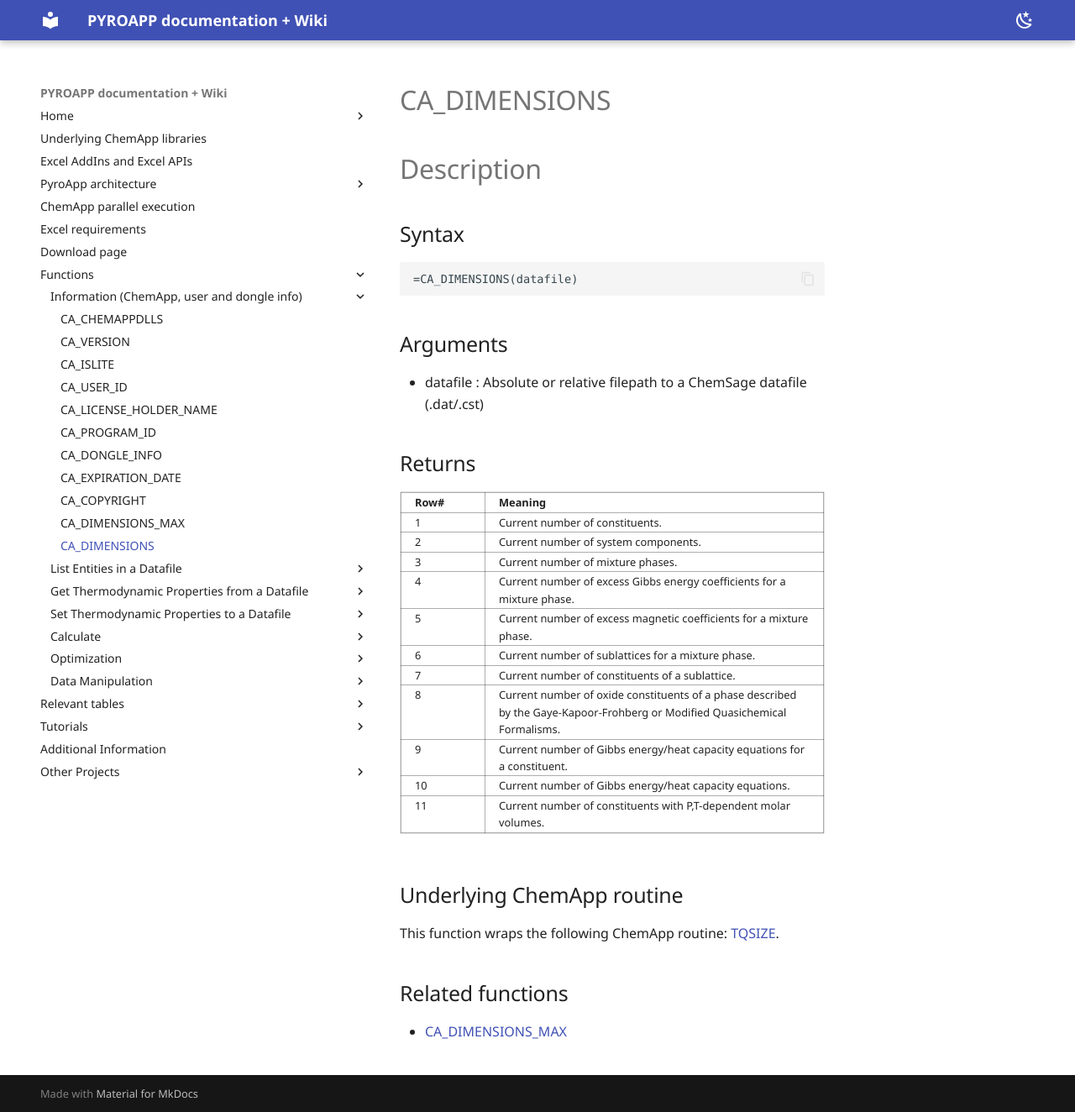
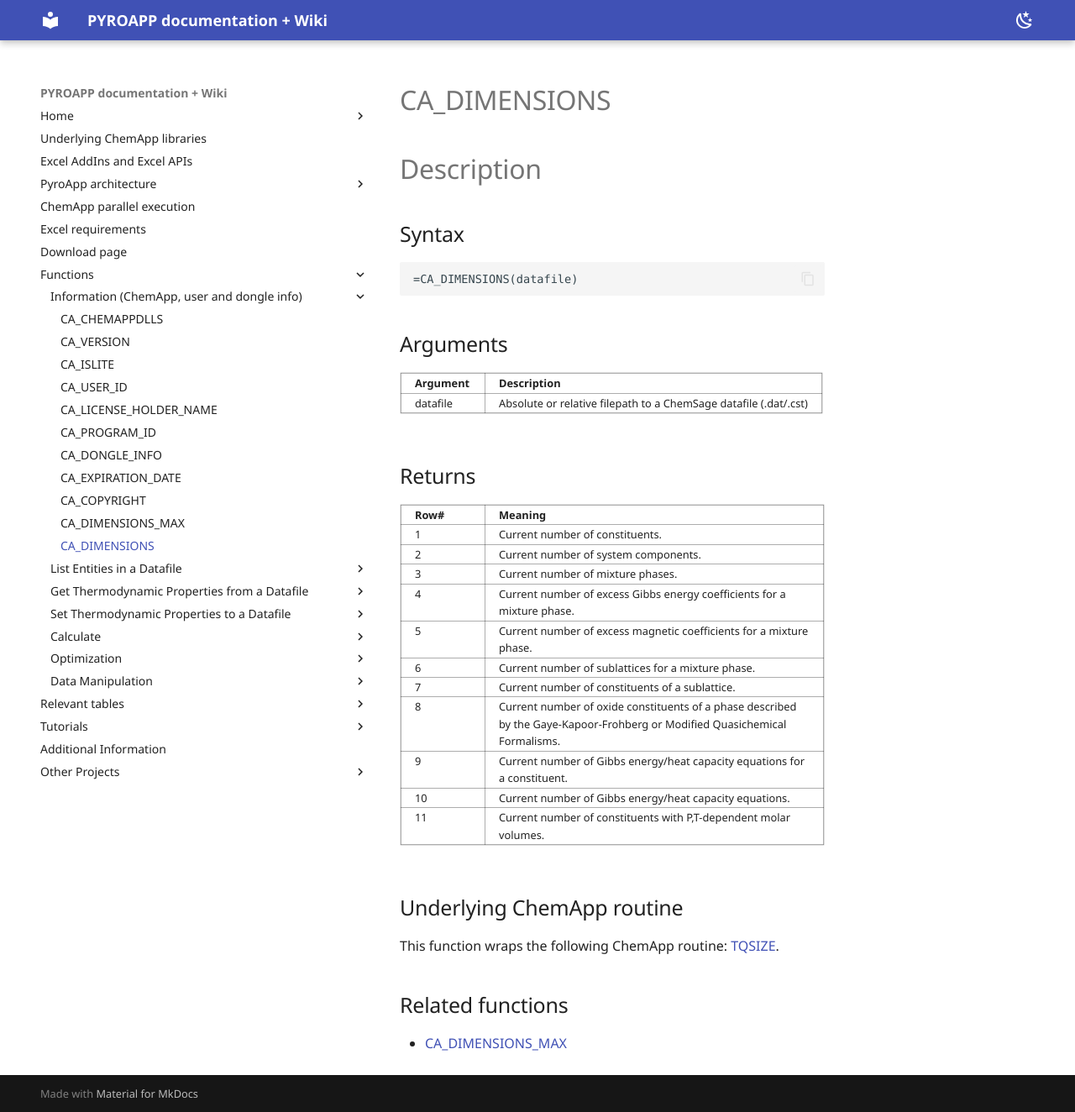
Before and after one commit to evnekdev/pyroapp-docs, an MkDocs documentation site: the page built from docs/functions/ca_dimensions.md, in a window 1280 px wide and 1324 px high. Shown: the whole window at 84% size. Built offline with MkDocs 1.6.1 and Material for MkDocs 9.7.7, drawn with Linux system fonts in a browser that asks for light colours; some web fonts are replaced.

Commit message:
Update ca_dimensions.md

```diff
--- a/docs/functions/ca_dimensions.md
+++ b/docs/functions/ca_dimensions.md
@@ -10,7 +10,9 @@
 
 ## Arguments
 
-  - datafile : Absolute or relative filepath to a ChemSage datafile (.dat/.cst)
+  | **Argument** | **Description** |
+  |---|---|
+  | datafile | Absolute or relative filepath to a ChemSage datafile (.dat/.cst) |
 
 ## Returns
 
```
